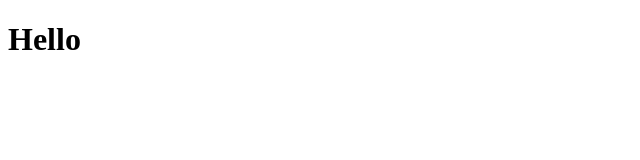
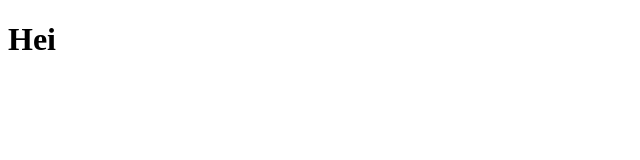
Before and after one commit to matinoneil/matinoneil.github.io, a plain HTML site: page index.html in a window 1280 px wide. Shown: the full height of the page, 0-640 px from the left. Drawn offline with Linux system fonts and the light colour scheme.

Commit message:
Update index.html

```diff
--- a/index.html
+++ b/index.html
@@ -4,6 +4,6 @@
     <title></title>
   </head>
   <body>
-    <h1>Hello</h1>
+    <h1>Hei</h1>
   </body>
 </html>
```
